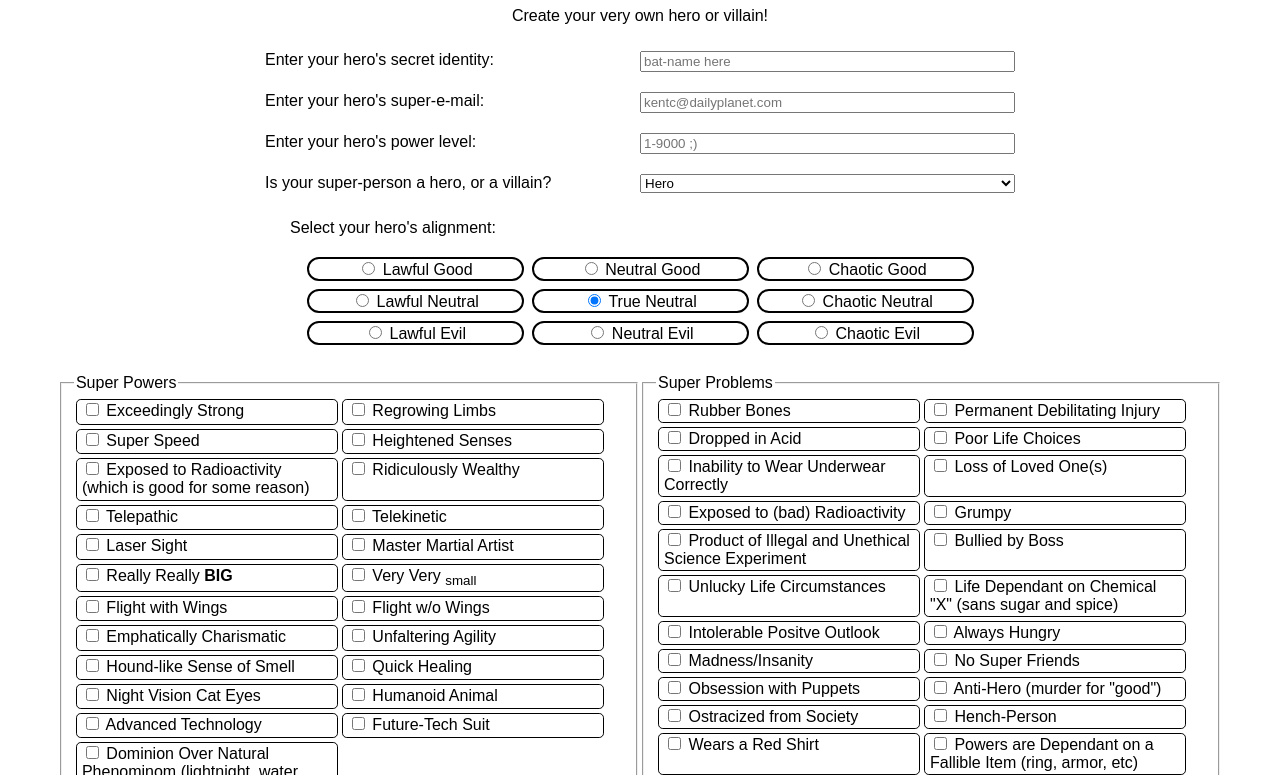
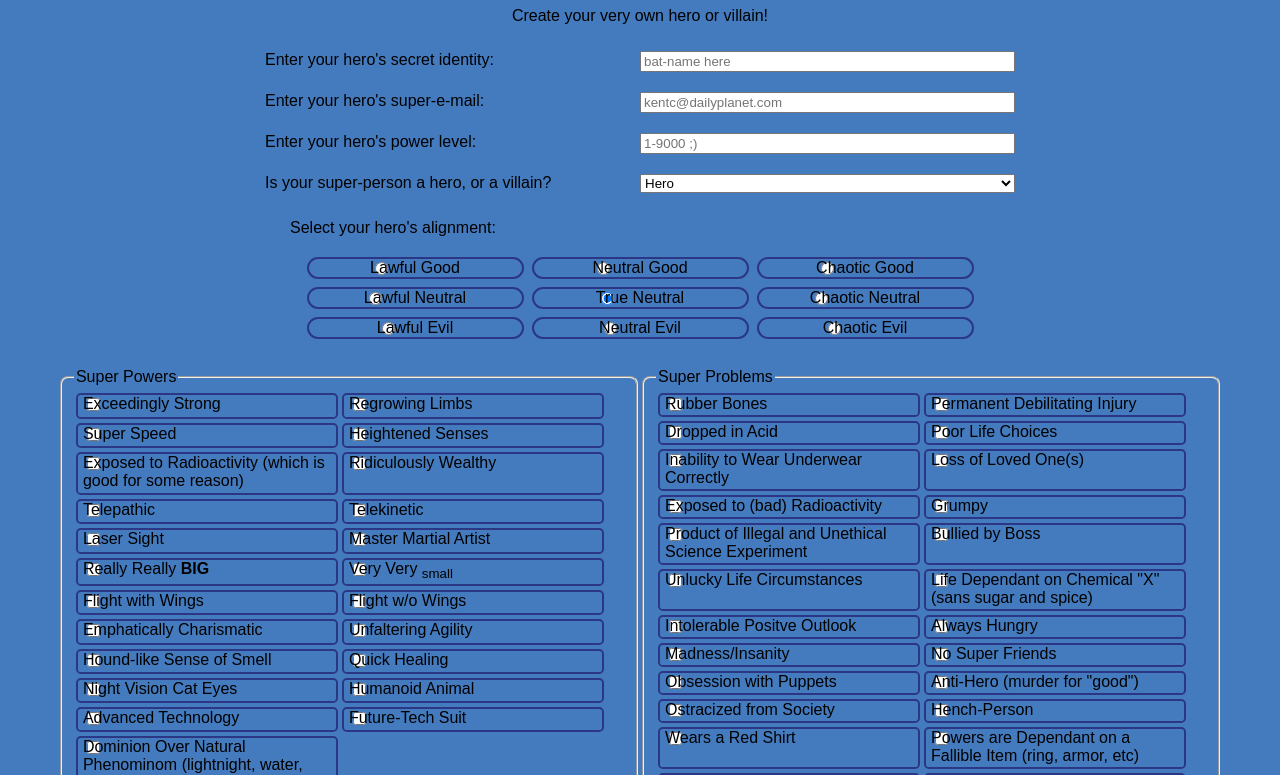
Before and after one commit to jloffler/survey-page-fcc, a plain HTML site: page index.html in a window 1280 px wide. Shown: the part 73-848 px from the top of the page. Drawn offline with Linux system fonts and the light colour scheme.

Commit message:
Added colour swatch

```diff
--- a/css/main.css
+++ b/css/main.css
@@ -3,10 +3,17 @@ jloffler
 2021
 Written for - freeCodeCamp Survey Form Page project
 
-Swatch colours
-*
-*
-=== === === */
+Swatch colours */
+:root {
+  --super-blue: #2b3784;
+  --super-red: #b11313;
+  --super-light-blue: #447bbe;
+  --super-light-red: #df1f2d;
+  --main-background-color: var(--super-light-blue);
+  --main-text-color: black;
+  --button-border-color: var(--super-blue);
+}
+/* === === === */
 
 /*
 Mobile First Design
@@ -24,12 +31,39 @@ Table of Conents
 body {
   margin: 10px;
   padding: 0;
-  background-color: white;
+  background-color: var(--main-background-color);
   font-family: arial, sans-serif;
+  color: var(--main-text-color);
 }
 
 * {
   box-sizing: border-box;
+}
+
+/*
+  Hide the browser's default checkbox and radio buttons. Doing it this way,
+  instead of: <visibile: hidden;> means it is still available for screen readers.
+*/
+input[type="checkbox"], input[type="radio"] {
+  position: absolute;
+  /*opacity: 0;*/
+  cursor: pointer;
+  /*height: 0;*/
+  /*width: 0;*/
+  z-index: -1;
+  color: yellow;
+  background-color: green;
+}
+.radio-button-wrap > label, fieldset > label {
+  cursor: pointer;
+}
+
+.radio-button-wrap > label:hover, fieldset > label:hover {
+  background-color: grey;
+}
+
+.radio-buttonwrap > label:checked ~ .radio-buttonwrap > label {
+  background-color: yellow;
 }
 
 /* *** Links and Type *** */
@@ -61,6 +95,7 @@ header {
 .input-text-wrap, .radio-button-wrap, fieldset {
   display: flex;
   flex-flow: row wrap;
+  border-radius: 0.5em;
 }
 
 .input-text-wrap > *, .radio-button-wrap > *, fieldset > * {
@@ -70,7 +105,7 @@ header {
 .radio-button-wrap > label {
   margin: 4px;
   padding: 0;
-  border: 2px solid black;
+  border: 2px solid var(--button-border-color);
   border-radius: 1em;
   text-align: center;
 }
@@ -78,7 +113,7 @@ header {
 fieldset > label {
   margin: 2px;
   padding: 0 5px 2px 5px;
-  border: 1px solid black;
+  border: 2px solid var(--button-border-color);
   border-radius: 0.3em;
 }
 
```
